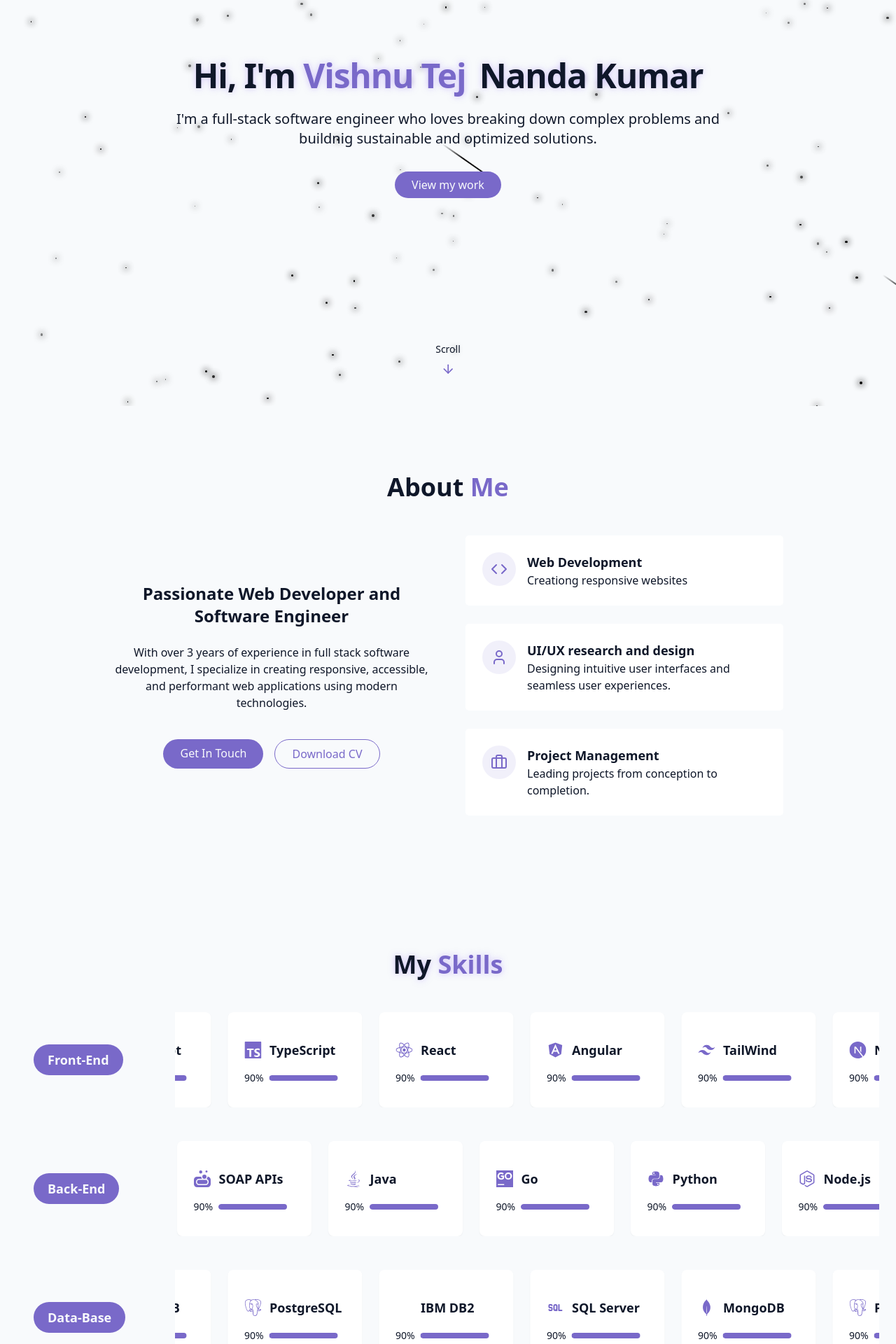
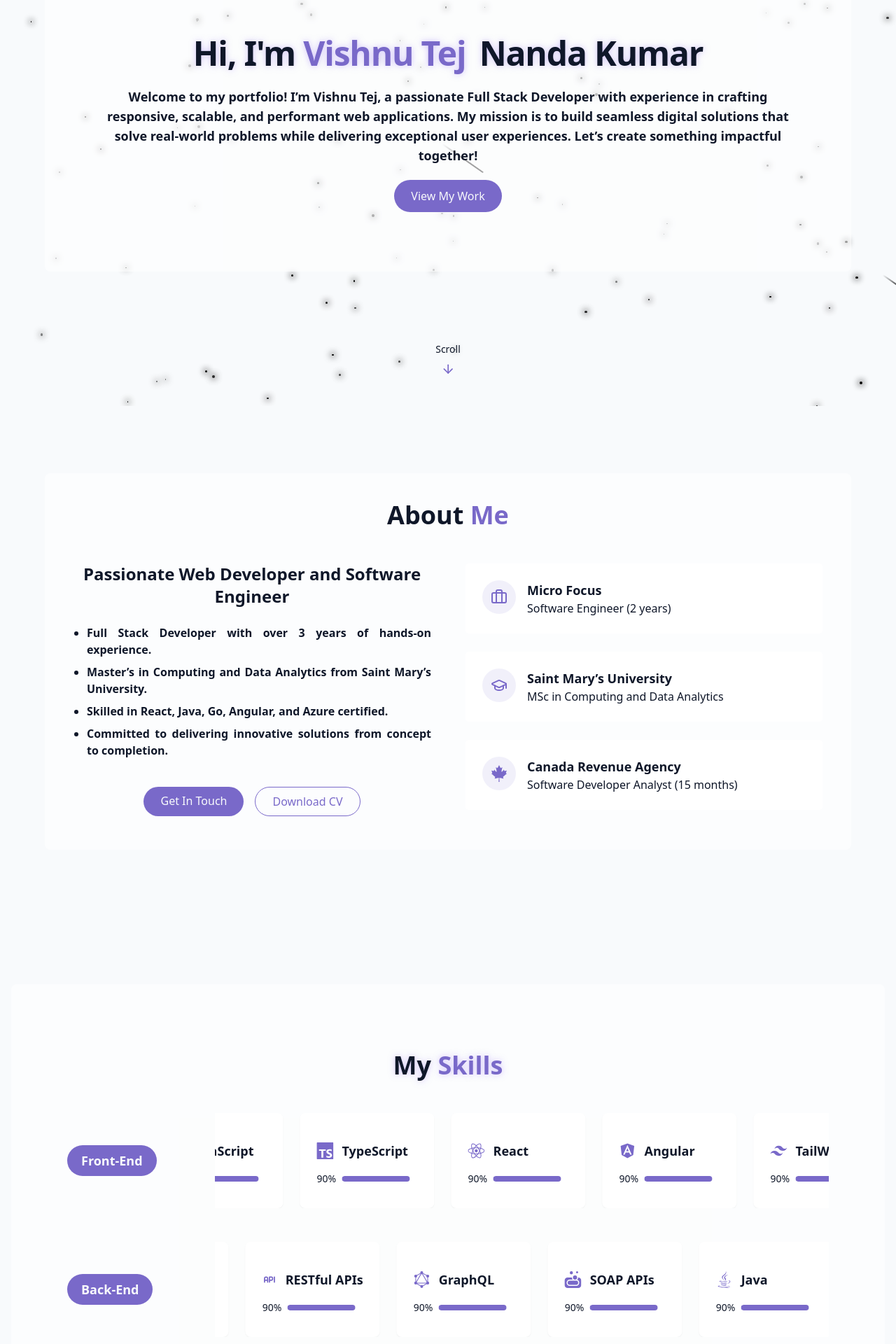
Before and after one commit to vishnutejnk/Portfolio, a React (Vite) app: page / in a window 1280 px wide. Shown: the part 220-2140 px from the top of the page at 70% size. Built offline with nearby package versions, Linux system fonts and the light colour scheme; some icons are missing.

Commit message:
Redesign About Me and add experience details, format skills and hero components

```diff
--- a/src/Components/AboutMeSection.tsx
+++ b/src/Components/AboutMeSection.tsx
@@ -1,90 +1,250 @@
-import { Briefcase, Code, User } from "lucide-react"
+import { Briefcase, Code, User, GraduationCap } from "lucide-react";
+import { useState } from "react";
+import { FaCanadianMapleLeaf } from "react-icons/fa";
 
 export const AboutMeSection = () => {
+	const [activeTab, setActiveTab] = useState<string | null>(null);
+
+	const handleTabChange = (tab: string) => {
+		setActiveTab(activeTab === tab ? null : tab);
+	};
+
 	return (
 		<section id="about" className="py-24 px-4 relative">
-            <div className="container mx-auto max-w-5xl">
+			<div className="container mx-auto max-w-6xl bg-card/60 p-2 md:p-10 rounded-lg">
 				<h2 className="text-3xl md:text-4xl font-bold mb-12 text-center">
 					About <span className="text-primary"> Me</span>
 				</h2>
-                <div className="grid grid-cols-1 md:grid-cols-2 gap-12 items-center">
+				<div className="grid grid-cols-1 md:grid-cols-2 gap-12 items-start">
+					{/* Left Half - Description */}
 					<div className="space-y-6">
-                        <h3 className="text-2xl font-semibold"> Passionate Web Developer and Software Engineer</h3>
-                        <p>
-                            With over 3 years of experience in full stack software development, I specialize
-                            in creating responsive, accessible, and performant web applications using modern technologies.
-                        </p>
-                        <p>
-
-                        </p>
+						<h3 className="text-2xl font-semibold">
+							Passionate Web Developer and Software Engineer
+						</h3>
+						<ul className="list-disc pl-5 text-muted-foreground text-justify font-semibold space-y-2">
+							<li>
+								Full Stack Developer with over 3 years of
+								hands-on experience.
+							</li>
+							<li>
+								Master’s in Computing and Data Analytics from
+								Saint Mary’s University.
+							</li>
+							<li>
+								Skilled in React, Java, Go, Angular, and Azure
+								certified.
+							</li>
+							<li>
+								Committed to delivering innovative solutions
+								from concept to completion.
+							</li>
+						</ul>
 						<div className="flex flex-col sm:flex-row gap-4 pt-4 justify-center">
 							<a href="#contact" className="special-button">
 								Get In Touch
 							</a>
-                            <a className="px-6 py-2 rounded-full border border-primary text-primary hover:bg-primary/10 transition-colors duration-300"
+							<a
+								className="px-6 py-2 rounded-full border border-primary text-primary hover:bg-primary/10 transition-colors duration-300"
 								href="/VishnuTejNandaKumar.pdf"
-                                download
-                                target="_blank">
+								download>
 								Download CV
 							</a>
 						</div>
 					</div>
+
+					{/* Right Half - Tabs */}
+					<div className="relative min-h-[300px] pb-4">
+						{!activeTab && (
 							<div className="grid grid-cols-1 gap-6">
-                        <div className="gradient-border p-6 card-hover ">
+								<div
+									className="gradient-border p-6 card-hover cursor-pointer"
+									onClick={() =>
+										handleTabChange("microFocus")
+									}>
 									<div className="flex items-start gap-4">
 										<div className="p-3 rounded-full bg-primary/10">
-                                    <Code className="h-6 w-6 text-primary">
-
-                                    </Code>
+											<Briefcase className="h-6 w-6 text-primary" />
 										</div>
 										<div className="text-left">
 											<h4 className="font-semibold text-lg">
-                                        Web Development
+												Micro Focus
 											</h4>
 											<p className="text-muted-foreground">
-                                        Creationg responsive websites
+												Software Engineer (2 years)
 											</p>
 										</div>
 									</div>
 								</div>
-                        <div className="gradient-border p-6 card-hover">
+								<div
+									className="gradient-border p-6 card-hover cursor-pointer"
+									onClick={() =>
+										handleTabChange("saintMarys")
+									}>
 									<div className="flex items-start gap-4">
 										<div className="p-3 rounded-full bg-primary/10">
-                                    <User className="h-6 w-6 text-primary">
-
-                                    </User>
+											<GraduationCap className="h-6 w-6 text-primary" />
 										</div>
 										<div className="text-left">
 											<h4 className="font-semibold text-lg">
-                                        UI/UX research and design
+												Saint Mary’s University
 											</h4>
 											<p className="text-muted-foreground">
-                                        Designing intuitive user interfaces and seamless user experiences.
+												MSc in Computing and Data
+												Analytics
 											</p>
 										</div>
 									</div>
 								</div>
-                        <div className="gradient-border p-6 card-hover">
+								<div
+									className="gradient-border p-6 card-hover cursor-pointer"
+									onClick={() => handleTabChange("cra")}>
 									<div className="flex items-start gap-4">
 										<div className="p-3 rounded-full bg-primary/10">
-                                    <Briefcase className="h-6 w-6 text-primary">
-
-                                    </Briefcase>
+											<FaCanadianMapleLeaf className="h-6 w-6 text-primary" />
 										</div>
 										<div className="text-left">
 											<h4 className="font-semibold text-lg">
-                                        Project Management
+												Canada Revenue Agency
 											</h4>
 											<p className="text-muted-foreground">
-                                        Leading projects from conception to completion.
+												Software Developer Analyst (15 months)
 											</p>
 										</div>
 									</div>
 								</div>
 							</div>
+						)}
+
+						{/* Expanded Content */}
+						{activeTab === "microFocus" && (
+							<div
+								className="absolute top-0 left-0 w-full h-auto min-h-0 gradient-border p-6 card-hover animate-fade-in transition-all duration-300"
+								onMouseLeave={() => setActiveTab(null)}
+								onClick={() => setActiveTab(null)}>
+								<div className="flex flex-col h-full">
+									<div className="flex items-start gap-4 mb-4">
+										<div className="p-3 rounded-full bg-primary/10">
+											<Briefcase className="h-6 w-6 text-primary" />
+										</div>
+										<div className="text-left">
+											<h4 className="font-semibold text-lg">
+												Micro Focus
+											</h4>
+											<p className="text-muted-foreground">
+												Software Engineer (2 years)
+											</p>
 										</div>
 									</div>
-
+									<ul className="list-disc pl-5 text-muted-foreground text-justify font-semibold space-y-2">
+										<li>
+											As a Software Engineer at Micro
+											Focus, I developed secure and
+											scalable applications using Java,
+											Go, and Angular.
+										</li>
+										<li>
+											I led efforts to reduce deployment
+											times by 40% through Docker
+											containerization and CI/CD
+											pipelines, optimizing backend
+											systems with microservices
+											architecture.
+										</li>
+										<li>
+											My role involved collaborating with
+											cross-functional teams to deliver
+											production-ready solutions,
+											enhancing system performance and
+											reliability.
+										</li>
+									</ul>
+								</div>
+							</div>
+						)}
+						{activeTab === "saintMarys" && (
+							<div
+								className="absolute top-0 left-0 w-full h-auto min-h-0 gradient-border p-6 card-hover animate-fade-in transition-all duration-300"
+								onMouseLeave={() => setActiveTab(null)}
+								onClick={() => setActiveTab(null)}>
+								<div className="flex flex-col h-full">
+									<div className="flex items-start gap-4 mb-4">
+										<div className="p-3 rounded-full bg-primary/10">
+											<GraduationCap className="h-6 w-6 text-primary" />
+										</div>
+										<div className="text-left">
+											<h4 className="font-semibold text-lg">
+												Saint Mary’s University
+											</h4>
+											<p className="text-muted-foreground">
+												MSc in Computing and Data
+												Analytics
+											</p>
+										</div>
+									</div>
+									<ul className="list-disc pl-5 text-muted-foreground text-justify font-semibold space-y-2">
+										<li>
+											I earned my Master’s in Computing
+											and Data Analytics from Saint Mary’s
+											University, where I deepened my
+											expertise in software development,
+											data modeling, and system
+											optimization.
+										</li>
+										<li>
+											My coursework and projects focused
+											on leveraging modern technologies
+											like Java, Python, and cloud
+											platforms to build data-driven
+											solutions, laying a strong
+											foundation for my professional
+											career.
+										</li>
+									</ul>
+								</div>
+							</div>
+						)}
+						{activeTab === "cra" && (
+							<div
+								className="absolute top-0 left-0 w-full h-auto min-h-0 gradient-border p-6 card-hover animate-fade-in transition-all duration-300"
+								onMouseLeave={() => setActiveTab(null)}
+								onClick={() => setActiveTab(null)}>
+								<div className="flex flex-col h-full">
+									<div className="flex items-start gap-4 mb-4">
+										<div className="p-3 rounded-full bg-primary/10">
+											<FaCanadianMapleLeaf className="h-6 w-6 text-primary" />
+										</div>
+										<div className="text-left">
+											<h4 className="font-semibold text-lg">
+												Canada Revenue Agency
+											</h4>
+											<p className="text-muted-foreground">
+												Software Developer Analyst (15 months)
+											</p>
+										</div>
+									</div>
+									<ul className="list-disc pl-5 text-muted-foreground text-justify font-semibold space-y-2">
+										<li>
+											At the Canada Revenue Agency, I
+											served as an IT Analyst for 15
+											months, optimizing backend systems
+											with Java and Spring Boot.
+										</li>
+										<li>
+											I improved response times by 30%
+											through efficient microservices
+											design and collaborated on
+											production support to ensure system
+											reliability, gaining valuable
+											experience in Agile environments and
+											system performance tuning.
+										</li>
+									</ul>
+								</div>
+							</div>
+						)}
+					</div>
+				</div>
+			</div>
 		</section>
-    )
-}
+	);
+};
--- a/src/Components/HeroSection.tsx
+++ b/src/Components/HeroSection.tsx
@@ -1,31 +1,52 @@
-import { ArrowDown } from "lucide-react"
+import { ArrowDown } from "lucide-react";
 
 export const HeroSection = () => {
 	return (
 		<section
 			id="hero"
 			className="relative min-h-screen flex flex-col items-center justify-center px-4">
-            <div className="container max-w-4xl mx-auto text-center z-10">
+			<div className="container max-w-6xl mx-auto text-center z-10 bg-card/60 py-4 px-2 md:p-20 rounded-lg">
 				<div className="space-y-6">
 					<h1 className="text-4xl md:text-5xl font-bold text-glow tracking-tight">
-                        <span className="opacity-0 animate-fade-in"> Hi, I'm </span>
-                        <span className="opacity-0 animate-fade-in-delay-1 text-primary"> Vishnu Tej </span>
-                        <span className="opacity-0 animate-fade-in-delay-2 text-gradient ml-2"> Nanda Kumar</span>
+						<span className="opacity-0 animate-fade-in">
+							{" "}
+							Hi, I'm{" "}
+						</span>
+						<span className="opacity-0 animate-fade-in-delay-1 text-primary">
+							{" "}
+							Vishnu Tej{" "}
+						</span>
+						<span className="opacity-0 animate-fade-in-delay-2 text-gradient ml-2">
+							{" "}
+							Nanda Kumar
+						</span>
 					</h1>
-                    <p className="text-lg md:text-xl text-muted-foreground max-2-2xl mx-auto opacity-0 animate-fade-in-delay-3">
-                        I'm a full-stack software engineer who loves breaking down complex problems and buildnig sustainable and optimized solutions.
+					<p className="text-md md:text-lg font-semibold text-muted-foreground max-2-2xl mx-auto opacity-0 animate-fade-in-delay-3">
+						Welcome to my portfolio! I’m Vishnu Tej, a passionate
+						Full Stack Developer with experience in crafting
+						responsive, scalable, and performant web applications.
+
+						My mission is to build seamless digital solutions that
+						solve real-world problems while delivering exceptional
+						user experiences. Let’s create something impactful
+						together!
 					</p>
-                    <div className="opacity-0 animate-fade-in-delay-4 pt-4">
-                        <a href="#projects" className="special-button">
-                            View my work
+					<div className="opacity-0 animate-fade-in-delay-4 pt-2 pb-4">
+						<a
+							href="https://github.com/vishnutejnk"
+							target="_blank"
+							className="special-button py-3">
+							View My Work
 						</a>
 					</div>
 				</div>
 			</div>
 			<div className="absolute bottom-8 left-1/2 transform -translate-x-1/2 flex flex-col items-center animate-bounce">
-                <span className="text-sm text-muted-foreground mb-2">Scroll</span>
+				<span className="text-sm text-muted-foreground mb-2">
+					Scroll
+				</span>
 				<ArrowDown className="h-5 w-5 text-primary"></ArrowDown>
 			</div>
 		</section>
-
-)}
+	);
+};
--- a/src/Components/SkillsSection.tsx
+++ b/src/Components/SkillsSection.tsx
@@ -14,7 +14,7 @@ import {
 	FaGit,
 	FaSoap,
 	FaAws,
-  FaMicrosoft
+	FaMicrosoft,
 } from "react-icons/fa";
 import {
 	SiTypescript,
@@ -27,10 +27,10 @@ import {
 	SiKubernetes,
 	SiGithubactions,
 	SiMongodb,
-  SiPostgresql
+	SiPostgresql,
 } from "react-icons/si";
 import { TbSql } from "react-icons/tb";
-import {IbmDb2Alt} from "@carbon/icons-react"
+import { IbmDb2Alt } from "@carbon/icons-react";
 
 import { TbApi } from "react-icons/tb"; // For RESTful APIs
 const allSkills = [
@@ -44,8 +44,8 @@ const allSkills = [
 			{ name: "Angular", level: 90, icon: FaAngular },
 			{ name: "TailWind", level: 90, icon: SiTailwindcss },
 			{ name: "Next.js", level: 90, icon: SiNextdotjs },
-      { name: "React Native", level: 90, icon: FaReact }
-    ]
+			{ name: "React Native", level: 90, icon: FaReact },
+		],
 	},
 	{
 		category: "Back-End",
@@ -58,8 +58,8 @@ const allSkills = [
 			{ name: "Kafka", level: 90, icon: SiApachekafka },
 			{ name: "RESTful APIs", level: 90, icon: TbApi },
 			{ name: "GraphQL", level: 90, icon: SiGraphql },
-      { name: "SOAP APIs", level: 90, icon: FaSoap }
-    ]
+			{ name: "SOAP APIs", level: 90, icon: FaSoap },
+		],
 	},
 	{
 		category: "Data-Base",
@@ -67,8 +67,8 @@ const allSkills = [
 			{ name: "SQL Server", level: 90, icon: TbSql },
 			{ name: "MongoDB", level: 90, icon: SiMongodb },
 			{ name: "PostgreSQL", level: 90, icon: SiPostgresql },
-      { name: "IBM DB2", level: 90, icon: IbmDb2Alt }
-    ]
+			{ name: "IBM DB2", level: 90, icon: IbmDb2Alt },
+		],
 	},
 	{
 		category: "Dev-Ops",
@@ -80,26 +80,28 @@ const allSkills = [
 			{ name: "Docker", level: 90, icon: FaDocker },
 			{ name: "Kubernetes", level: 90, icon: SiKubernetes },
 			{ name: "AWS", level: 90, icon: FaAws },
-      { name: "Azure", level: 90, icon: FaMicrosoft }
-    ]
-  }
+			{ name: "Azure", level: 90, icon: FaMicrosoft },
+		],
+	},
 ];
 export const SkillsSection = () => {
 	return (
 		<section id="skills" className="py-24 px-4 relative">
-            <div className="container mx-auto max-w-7xl">
-                <h2 className="text-3xl md:text-4xl font-bold mb-12 text-center text-glow">
+			<div className="container mx-auto max-w-7xl bg-card/60 p-2 md:p-20 rounded-lg">
+				<h2 className="text-3xl md:text-4xl font-bold mt-4 mb-6 md:mb-12 text-center text-glow">
 					My <span className="text-primary">Skills</span>
 				</h2>
 				{allSkills.map((skillsByCategory, index) => {
 					// Calculate total width for the carousel based on the number of skills
 					const animationDuration = 70;
 					return (
-
-                        <div key={index} className="grid grid-cols-[15%_85%] gap-6 mb-12">
+						<div
+							key={index}
+							className="md:grid md:grid-cols-[15%_85%] gap-6 mb-6 md:mb-12">
 							{/* Category Label */}
-                            <div className="flex items-center">
-                                <h3 className={cn(
+							<div className="hidden md:flex items-center">
+								<h3
+									className={cn(
 										"text-lg font-semibold capitalize text-foreground",
 										"px-5 py-2 rounded-full transition-colors duration-300 capitalize",
 										"bg-primary text-primary-foreground"
@@ -109,38 +111,53 @@ export const SkillsSection = () => {
 							</div>
 
 							{/* Carousel Container */}
-                            <div className="overflow-hidden">
+							<div className="overflow-hidden md:mx-6">
 								<div
 									className={cn(
 										"flex gap-6 carousel-track",
-                                        index % 2 === 0 ? "animate-scroll-left" : "animate-scroll-right"
+										index % 2 === 0
+											? "animate-scroll-left"
+											: "animate-scroll-right"
 									)}
 									style={{
 										display: "flex",
 										whiteSpace: "nowrap",
-                                        animationDuration: `${animationDuration}s`
-                                    }}
-                                >
+										animationDuration: `${animationDuration}s`,
+									}}>
 									{/* Duplicate skills for seamless scrolling */}
-                                    {[...skillsByCategory.skills, ...skillsByCategory.skills, ...skillsByCategory.skills, ...skillsByCategory.skills, ...skillsByCategory.skills]
-                                    .map((skill, skillIndex) => (
+									{[
+										...skillsByCategory.skills,
+										...skillsByCategory.skills,
+										...skillsByCategory.skills,
+										...skillsByCategory.skills,
+										...skillsByCategory.skills,
+										...skillsByCategory.skills,
+									].map((skill, skillIndex) => (
 										<div
 											key={`${index}-${skillIndex}`}
 											className={cn(
 												"bg-card p-2 md:p-6 rounded-lg shadow-xs card-hover flex-shrink-0 w-16 md:w-48",
 												"flex-col justify-center items-center"
-                                            )}
-                                        >
+											)}>
 											<div className="flex flex-col items-center mb-2 md:mb-4 md:flex-row pt-4">
-                                                <skill.icon size="24" className="text-primary text-2xl mb-2 md:mb-0 md:mr-3" />
-                                                <h3 className="hidden md:block font-semibold text-lg">{skill.name}</h3>
+												<skill.icon
+													size="24"
+													className="text-primary text-2xl mb-2 md:mb-0 md:mr-3"
+												/>
+												<h3 className="hidden md:block font-semibold text-lg">
+													{skill.name}
+												</h3>
 											</div>
 											<div className="flex flex-col md:flex-row md:items-center items-center mb-2">
-                                                <span className="text-sm text-foreground mb-1 md:mb-0 md:mr-2">{skill.level}%</span>
+												<span className="text-sm text-foreground mb-1 md:mb-0 md:mr-2">
+													{skill.level}%
+												</span>
 												<div className="hidden md:block w-full bg-secondary/50 h-2 rounded-full overflow-hidden">
 													<div
 														className="bg-primary h-2 rounded-full origin-left animate-[grow_1.5s_ease_out]"
-                                                    style={{ width: `${skill.level}%` }}
+														style={{
+															width: `${skill.level}%`,
+														}}
 													/>
 												</div>
 											</div>
@@ -149,7 +166,7 @@ export const SkillsSection = () => {
 								</div>
 							</div>
 						</div>
-                    )
+					);
 				})}
 			</div>
 		</section>
--- a/src/index.css
+++ b/src/index.css
@@ -70,11 +70,12 @@
       opacity: 0;
     }
   }
+}
 
-}
 .carousel-track:hover {
   animation-play-state: paused;
 }
+
 @layer base {
   :root {
     --background: 210 40% 98%;
@@ -87,7 +88,7 @@
 
     --border: 214 32% 91%;
 
-    --star-color: 0 0% 0%; /* balck in light mode */
+    --star-color: 0 0% 0%; /* black in light mode */
     --star-glow: 0 0% 30%;
   }
 
@@ -127,7 +128,7 @@
     max-width: 640px;
   }
   @media (width >= 768px) {
-    max-width: 768 px;
+    max-width: 768px;
   }
   @media (width >= 1024px) {
     max-width: 1024px;
@@ -147,18 +148,20 @@
 
 @utility card-hover {
   @apply transition-transform duration-300 hover:scale-[1.02] hover:shadow-lg;
-   &:hover {
-        @media (hover: hover) {
-            border-color: var(--primary)
-        }
+  &:hover {
+    @media (hover: hover) {
+      border-color: var(--primary);
     }
+  }
 }
 
 @utility gradient-border {
-  @apply relative rounded-md;
+  @apply relative rounded-md overflow-hidden;
   background: linear-gradient(to right, hsl(var(--card)), hsl(var(--card)));
   background-clip: padding-box;
   border: 1px solid transparent;
+  min-height: 100%; /* Ensure full height coverage */
+  height: auto; /* Allow content to dictate height */
 }
 
 @utility special-button {
@@ -167,13 +170,11 @@
           hover:scale-105 active:scale-95;
 }
 
-
 @utility star {
   @apply absolute rounded-full;
   background-color: hsl(var(--star-color));
   box-shadow: 0 0 10px 2px hsl(var(--star-glow));
 }
-
 
 @utility meteor {
   @apply absolute rounded-full;
@@ -186,6 +187,7 @@
   box-shadow: 0 0 10px 5px hsl(var(--star-glow-color));
   animation: var(--animate-meteor);
 }
+
 #root {
   max-width: 100%;
   margin: 0 auto;
```
Lines whose indentation alone changed are shown as unchanged.
